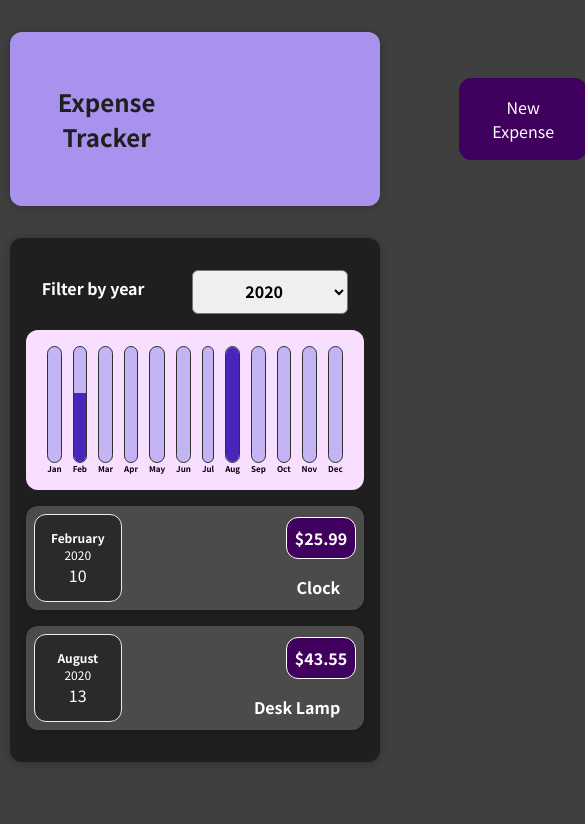
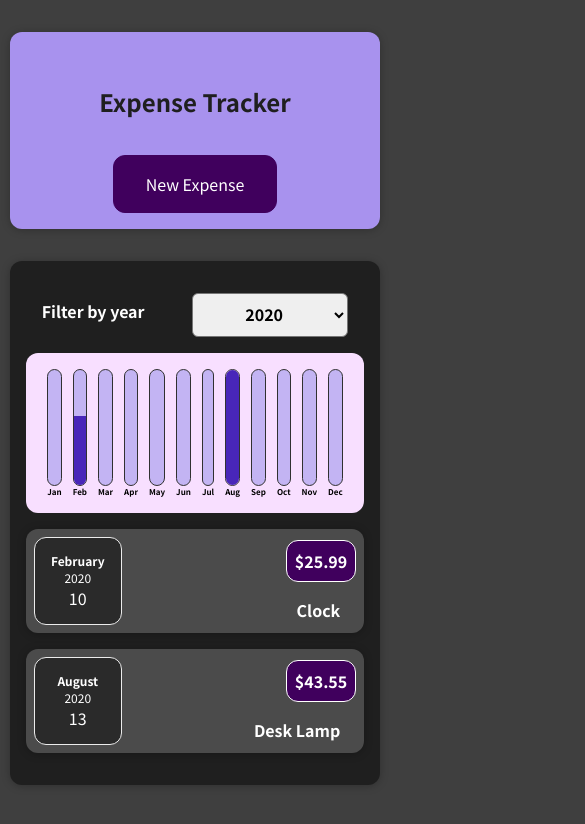
Before and after one commit to SulthanNK/Expense-Tracker, a React (Create React App) app: page / in a window 390 px wide. Shown: the top 824 px of the page, 585 px wide, since content can reach past the window. Built offline with nearby package versions, Linux system fonts and the light colour scheme.

Commit message:
Fix: Minor responsiveness issue

```diff
--- a/src/components/NewExpense/NewExpense.css
+++ b/src/components/NewExpense/NewExpense.css
@@ -37,18 +37,28 @@
   background-color: #ddb3f8;
 }
 
-.app__title {
+.app-title {
   color: #1f1f1f;
   padding: 1rem 2rem;
 }
 
-.app__head {
+.app-head {
   display: grid;
   grid-template-columns: repeat(2, 1fr);
   align-items: center;
   gap: 13rem;
 }
 
-.app__button {
+.app-button {
   margin-left: 4rem;
 }
+
+@media (min-width: 320px) and (max-width: 426px) {
+  .app-head {
+    display: block;
+  }
+
+  .app-button, .new-expense button {
+    margin: 0;
+  }
+}
--- a/src/components/NewExpense/NewExpense.js
+++ b/src/components/NewExpense/NewExpense.js
@@ -28,11 +28,11 @@ const NewExpense = (props) => {
 
   return (
     <div className='new-expense'>
-      <div className='app__head'>
+      <div className='app-head'>
         <div>
-          {!formDisplay && <h2 className='app__title'>Expense Tracker</h2>}
+          {!formDisplay && <h2 className='app-title'>Expense Tracker</h2>}
         </div>
-        <div className='app__button'>
+        <div className='app-button'>
           {!formDisplay && (
             <button onClick={formDisplayHandler}>New Expense</button>
           )}
```
